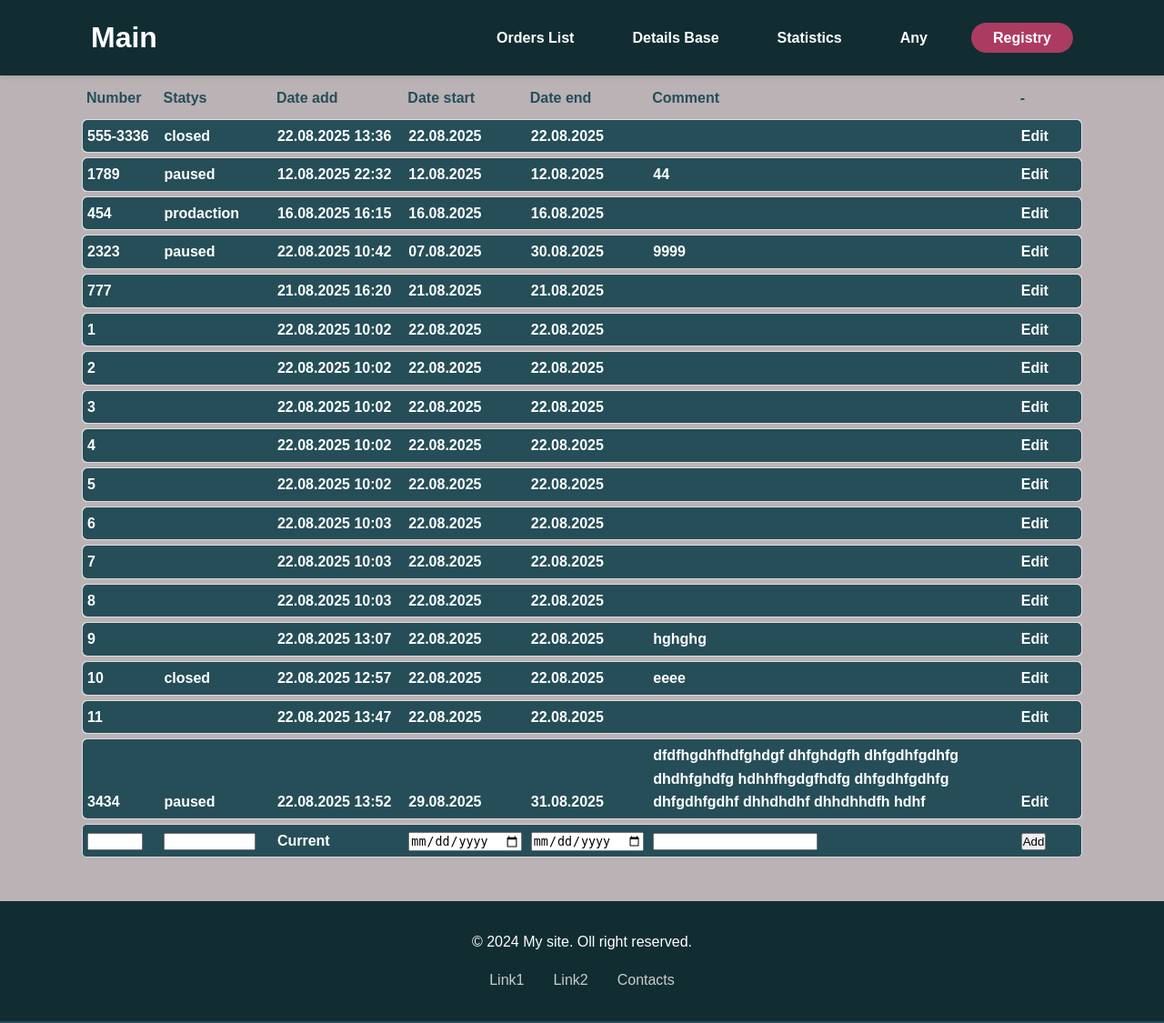
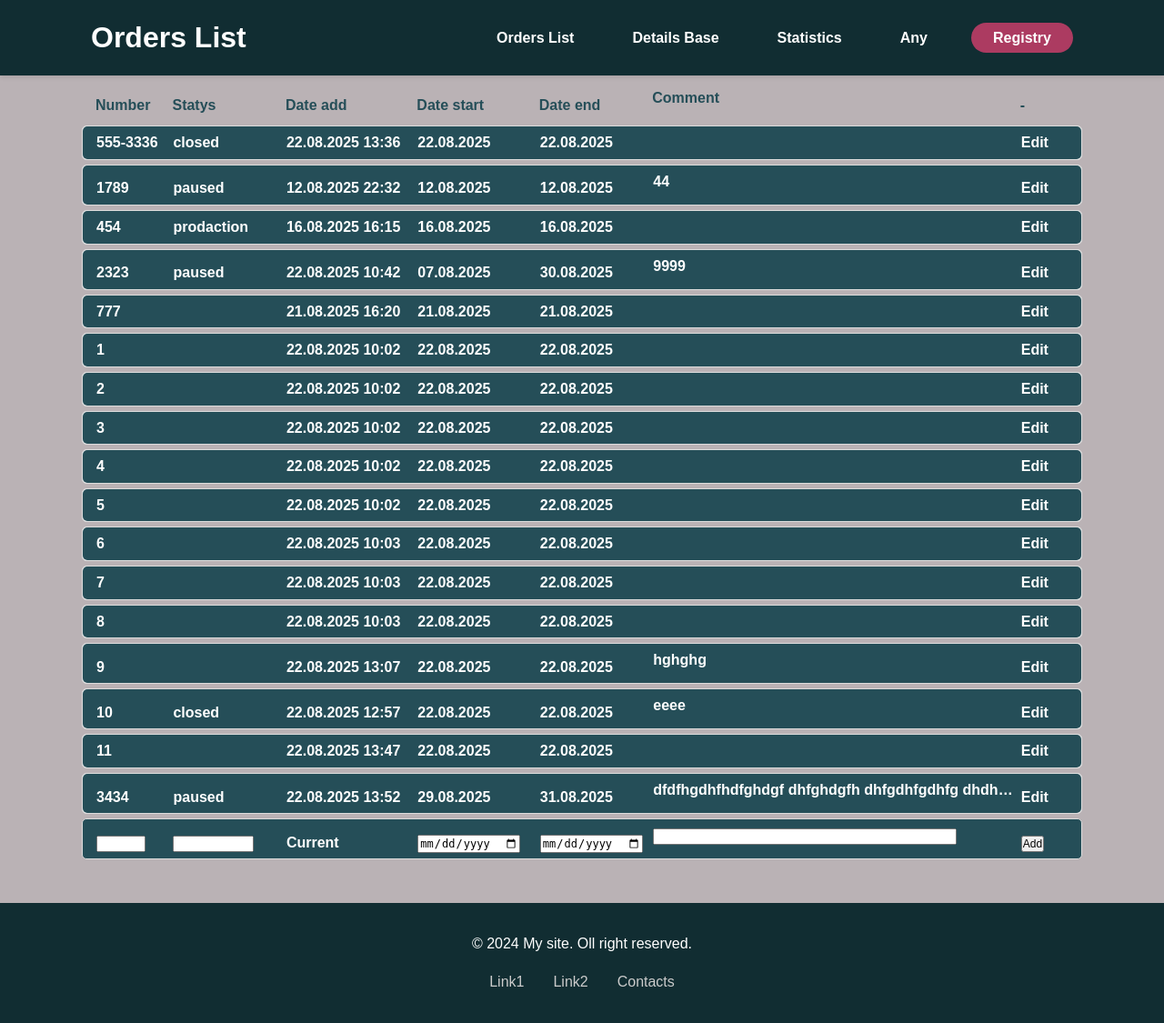
Before and after one commit to diedrainbow/DjangoProjects, a Django app: page / in a window 1280 px wide. Shown: the whole page at 91% size. Run offline with Django 3.2, Linux system fonts and the light colour scheme; data comes from the database, SQL or seed files in the repository; both versions use the stored data as it was after the commit.

Commit message:
что-то

```diff
--- a/DjangoProdactionControl/DjangoProdactionControl/templates/base.html
+++ b/DjangoProdactionControl/DjangoProdactionControl/templates/base.html
@@ -2,14 +2,13 @@
 <html>
 <head>
 	<meta charset="utf-8" />
+	{% load static %}
+	<link rel="shortcut icon" href="{% static 'BodorPro.ico' %}" type="image/x-icon" />
+	<link rel="stylesheet" type="text/css" href="{% static 'baseStylesheet.css' %}" />
 	<title>{% block title %} Title {% endblock title %}</title>
 </head>
 
 <body>
-	{% load static %}
-	<link rel="stylesheet" type="text/css" href="{% static 'baseStylesheet.css' %}" />
-
-
 	<!-- Site Header -->
     <header>
         <div class="header-container">
--- a/DjangoProdactionControl/DjangoProdactionControl/urls.py
+++ b/DjangoProdactionControl/DjangoProdactionControl/urls.py
@@ -27,5 +27,5 @@ urlpatterns = [
     #path('admin/', admin.site.urls, name='admin13'),
     path('', OrdersList.views.ordersList, name='ordersList'),
     re_path(r'^postuser/+', OrdersList.views.postuser),
-    re_path(r'^load/+', OrdersList.views.load_prodacts),
+    re_path(r'^load_prodacts/+', OrdersList.views.load_prodacts),
 ]
--- a/DjangoProdactionControl/OrdersList/static/OrdersListStyles.css
+++ b/DjangoProdactionControl/OrdersList/static/OrdersListStyles.css
@@ -4,6 +4,7 @@ div.order_caption {
 	color: #254e58;
 	font-weight: bold;
 	padding: 5px;
+	padding-left: 15px;
 	/*border: 1px solid #ddd;
     border-radius: 5px;
 	margin: 5px 0;*/
@@ -14,22 +15,32 @@ div.order_form {
 	color: #ffffff;
 	font-weight: bold;
 	padding: 5px;
+	padding-left: 15px;
 	border: 1px solid #ddd;
     border-radius: 5px;
-	margin: 5px 0;
+	/*margin: 5px 0;*/
 }
 
-input { font-size: 12 }
+input {
+	font-size: 12px
+}
 
 
 /* Order table styles */
-div.order_element_buttons	{ display: inline-block; width: 45px;}
-div.order_element_number 	{ display: inline-block; width: 80px;}
-div.order_element_statys 	{ display: inline-block; width: 120px;}
-div.order_element_add 		{ display: inline-block; width: 140px;}
-div.order_element_start 	{ display: inline-block; width: 130px;}
-div.order_element_stop 		{ display: inline-block; width: 130px;}
-div.order_element_comm 		{ display: inline-block; width: 400px;}
+.order_element_buttons	{ display: inline-block; width: 45px;}
+.order_element_number 	{ display: inline-block; width: 80px;}
+.order_element_statys 	{ display: inline-block; width: 120px;}
+.order_element_add 		{ display: inline-block; width: 140px;}
+.order_element_start 	{ display: inline-block; width: 130px;}
+.order_element_stop 	{ display: inline-block; width: 120px;}
+.order_element_comm 	{
+	display: inline-block; width: 400px;
+	white-space: nowrap;
+	overflow: hidden;
+	text-overflow: ellipsis;
+	text-align: bottom;
+	/*font-size: 10px*/
+}
 
 
 details {
@@ -45,19 +56,24 @@ summary {
 	color: #ffffff;
     font-weight: bold;
     padding: 5px;
+	padding-left: 15px;
 	border-radius: 5px;
 	width: 100%;
     /*outline: medium;*/
     background: #254e58;
+	transition: background-color 0.3s;
     list-style: none;
-    content: "  ";
+    /*content: "  ";*/
 }
 
 summary:hover {
-    background: #88bdbc;
+    background: #008080;
 }
 
-details[open] {
+details[open] .order_element_comm {
+	word-break: break-all;
+	white-space: wrap;
+	overflow: none;
 }
 
 details details {
@@ -73,6 +89,5 @@ details details {
 img.loadinf_gif {
     width: 50px;
     height: 50px;
-	margin: 0 auto;
-    /*align-self: center;*/
+    text-align: center;
 }
--- a/DjangoProdactionControl/OrdersList/templates/ordersList.html
+++ b/DjangoProdactionControl/OrdersList/templates/ordersList.html
@@ -1,6 +1,6 @@
 {% extends "base.html" %}
-{% block title %}Index{% endblock title %}
-{% block header %}Main{% endblock header %}
+{% block title %}Orders List{% endblock title %}
+{% block header %}Orders List{% endblock header %}
 {% block content %}
 
 {% load static %} <!-- Instruct Django to load static files -->
@@ -9,27 +9,27 @@
 
 <div>
 	<div class="order_caption">
-		<div class="order_element_number">Number</div>
-		<div class="order_element_statys">Statys</div>
-		<div class="order_element_add">Date add</div>
-		<div class="order_element_start">Date start</div>
-		<div class="order_element_stop">Date end</div>
-		<div class="order_element_comm">Comment</div>
-		<div class="order_element_buttons">-</div>
+		<span class="order_element_number">Number</span>
+		<span class="order_element_statys">Statys</span>
+		<span class="order_element_add">Date add</span>
+		<span class="order_element_start">Date start</span>
+		<span class="order_element_stop">Date end</span>
+		<span class="order_element_comm">Comment</span>
+		<span class="order_element_buttons">-</span>
 	</div>
 
 	{% for order in orders %}
 	<details>
 		<summary>
-			<div class="order_element_number">{{ order.order_number }} </div>
-			<div class="order_element_statys">{{ order.statys }} </div>
-			<div class="order_element_add">{{ order.date_add|date:"d.m.Y G:i" }} </div>
-			<div class="order_element_start">{{ order.date_start|date:"d.m.Y" }} </div>
-			<div class="order_element_stop">{{ order.date_end|date:"d.m.Y" }} </div>
-			<div class="order_element_comm">{{ order.comment }} </div>
-			<div class="order_element_buttons">Edit</div>
+			<span class="order_element_number">{{ order.order_number }} </span>
+			<span class="order_element_statys">{{ order.statys }} </span>
+			<span class="order_element_add">{{ order.date_add|date:"d.m.Y G:i" }} </span>
+			<span class="order_element_start">{{ order.date_start|date:"d.m.Y" }} </span>
+			<span class="order_element_stop">{{ order.date_end|date:"d.m.Y" }} </span>
+			<span class="order_element_comm">{{ order.comment }} </span>
+			<span class="order_element_buttons">Edit</span>
 		</summary>
-		<div class="prodacts_list"  hx-get="/load/{{ order.order_number }}" hx-trigger="intersect">
+		<div class="prodacts_list"  hx-get="/load_prodacts/{{ order.order_number }}" hx-trigger="intersect">
 			<img class="loadinf_gif" src="{% static 'loading.gif' %}"/>
 		</div>
 	</details>
@@ -40,13 +40,13 @@
 	<form method="post" action="postuser/">
         {% csrf_token %}
 		<div class="order_edit">
-			<div class="order_element_number"><input name="order_number" type="text" size="5" /></div>
-			<div class="order_element_statys"><input name="order_statys" list="statys" size="10" /></div>
-			<div class="order_element_add"> Current </div>
-			<div class="order_element_start"><input name="order_start" type="date" /></div>
-			<div class="order_element_stop"><input name="order_end" type="date" /></div>
-			<div class="order_element_comm"><input name="order_comment"  type="text"  size="20"/></div>
-			<div class="order_element_buttons"><input type="submit" value="Add" /></div>
+			<span class="order_element_number"><input name="order_number" type="text" size="5" /></span>
+			<span class="order_element_statys"><input name="order_statys" list="statys" size="10" /></span>
+			<span class="order_element_add"> Current </span>
+			<span class="order_element_start"><input name="order_start" type="date" /></span>
+			<span class="order_element_stop"><input name="order_end" type="date" /></span>
+			<span class="order_element_comm"><input name="order_comment"  type="text"  size="45"/></span>
+			<span class="order_element_buttons"><input type="submit" value="Add" /></span>
 		</div>
 		<datalist id="statys">
 			<option value="prodaction">
--- a/DjangoProdactionControl/OrdersList/views.py
+++ b/DjangoProdactionControl/OrdersList/views.py
@@ -41,10 +41,11 @@ def postuser(request):
         new_order = Order.objects.get(order_number=order_number1)
     except Order.DoesNotExist:
         new_order = Order()
+        new_order.date_add = order_add
 
     new_order.order_number = order_number1
     new_order.statys = order_statys
-    new_order.date_add = order_add
+    #new_order.date_add = order_add
     new_order.date_start = order_start
     new_order.date_end = order_end
     new_order.comment = order_comment
```
Also changed, not shown: DjangoProdactionControl/DjangoProdactionControl/static/BodorPro.ico (added), DjangoProdactionControl/db.sqlite3.
